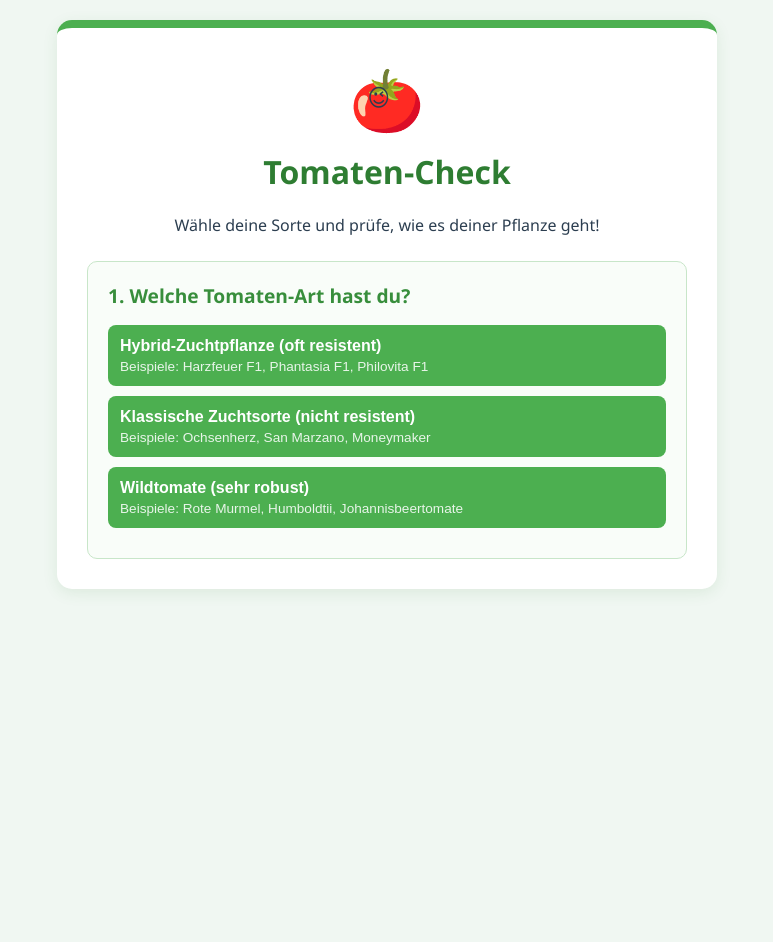
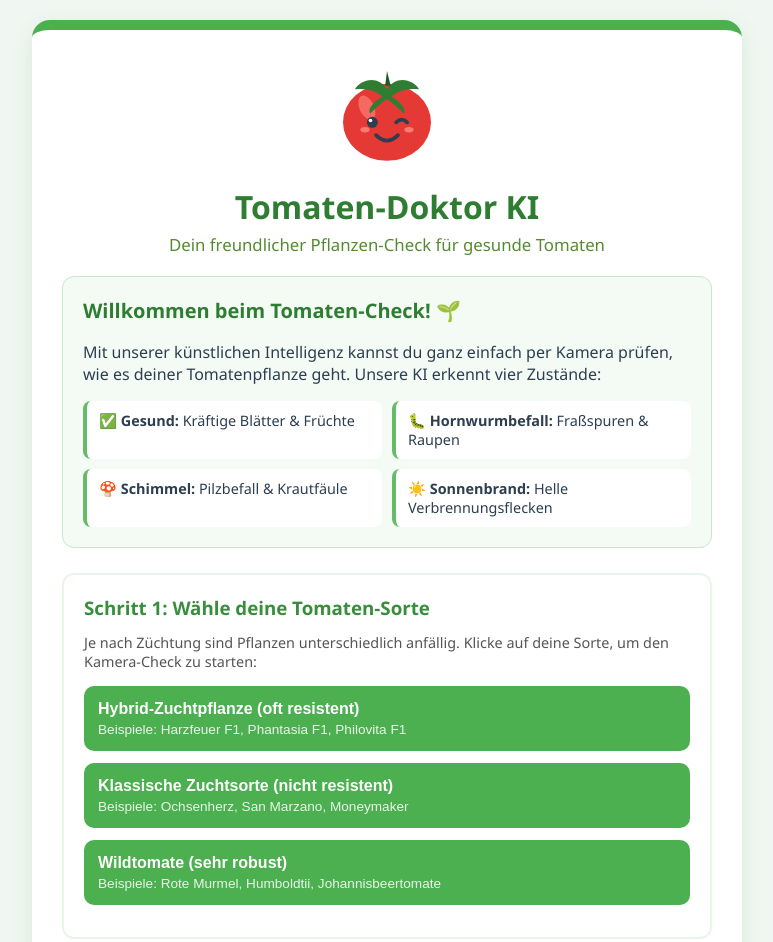
Before and after one commit to Emma061112/JugendForscht, a plain HTML site: page index.html in a window 1280 px wide. Shown: the top 942 px of the page, without its empty margins (253-1026 px from the left). Before the commit the page ends 800 px from the top, so only its background shows below. Drawn offline with Linux system fonts and the light colour scheme.

Commit message:
Update title and enhance layout for tomato checker

```diff
--- a/index.html
+++ b/index.html
@@ -3,7 +3,7 @@
 <head>
     <meta charset="UTF-8">
     <meta name="viewport" content="width=device-width, initial-scale=1.0">
-    <title>Tomaten-Doktor | Pflanzen-Check</title>
+    <title>Tomaten-Doktor KI | Pflanzen-Check</title>
     <style>
         /* Grün-Weißes, freundliches Design */
         body {
@@ -17,62 +17,81 @@
         }
         .container {
             background-color: #ffffff;
-            max-width: 600px;
+            max-width: 650px;
             width: 100%;
             padding: 30px;
-            border-radius: 15px;
-            box-shadow: 0 4px 15px rgba(46, 125, 50, 0.1);
-            border-top: 8px solid #4caf50;
+            border-radius: 18px;
+            box-shadow: 0 6px 20px rgba(46, 125, 50, 0.12);
+            border-top: 10px solid #4caf50;
         }
-        /* Die rote zwinkernde Tomate */
-        .logo {
+        .header {
             text-align: center;
-            margin-bottom: 10px;
-        }
-        .tomato-icon {
-            display: inline-block;
-            font-size: 60px;
-            position: relative;
-        }
-        .wink {
-            font-size: 24px;
-            position: absolute;
-            top: 22px;
-            left: 18px;
+            margin-bottom: 20px;
         }
         h1 {
             color: #2e7d32;
-            text-align: center;
-            margin-top: 5px;
+            margin: 10px 0 5px 0;
+            font-size: 2em;
         }
+        .subtitle {
+            color: #558b2f;
+            font-size: 1.05em;
+            margin-top: 0;
+        }
+        /* Info-Boxen auf der Hauptseite */
+        .info-section {
+            background-color: #f4fbf5;
+            border: 1px solid #c8e6c9;
+            border-radius: 12px;
+            padding: 20px;
+            margin-bottom: 25px;
+        }
+        .info-section h2 {
+            color: #2e7d32;
+            margin-top: 0;
+            font-size: 1.25em;
+        }
+        .info-grid {
+            display: grid;
+            grid-template-columns: 1fr 1fr;
+            gap: 10px;
+            margin-top: 15px;
+        }
+        .info-card {
+            background: #ffffff;
+            padding: 10px 12px;
+            border-radius: 8px;
+            border-left: 4px solid #66bb6a;
+            font-size: 0.9em;
+        }
+        /* Auswahl-Bereich */
         .step {
-            margin-top: 25px;
             padding: 20px;
-            background-color: #f9fdf9;
-            border: 1px solid #c8e6c9;
-            border-radius: 10px;
+            background-color: #ffffff;
+            border: 2px solid #e8f5e9;
+            border-radius: 12px;
         }
-        h2 {
+        h3 {
             color: #388e3c;
-            font-size: 1.2em;
             margin-top: 0;
         }
         button {
             display: block;
             width: 100%;
-            padding: 12px;
-            margin: 10px 0;
+            padding: 14px;
+            margin: 12px 0;
             background-color: #4caf50;
             color: white;
             border: none;
-            border-radius: 8px;
+            border-radius: 10px;
             font-size: 16px;
             cursor: pointer;
             text-align: left;
-            transition: background-color 0.2s;
+            transition: transform 0.1s, background-color 0.2s;
         }
         button:hover {
             background-color: #388e3c;
+            transform: translateY(-2px);
         }
         .example {
             font-size: 0.85em;
@@ -83,21 +102,24 @@
         .hidden {
             display: none;
         }
-        .result-box {
+        /* Platzhalter für Teachable Machine */
+        .tm-box {
+            margin-top: 15px;
+            padding: 25px;
+            background-color: #f1f8e9;
+            border: 2px dashed #4caf50;
+            border-radius: 12px;
+            text-align: center;
+        }
+        .back-link {
+            display: inline-block;
             margin-top: 20px;
-            padding: 15px;
-            border-radius: 8px;
-            background-color: #e8f5e9;
-            border-left: 5px solid #2e7d32;
-        }
-        .skill-link {
-            display: inline-block;
-            margin-top: 15px;
             color: #2e7d32;
             font-weight: bold;
             text-decoration: none;
+            cursor: pointer;
         }
-        .skill-link:hover {
+        .back-link:hover {
             text-decoration: underline;
         }
     </style>
@@ -105,89 +127,114 @@
 <body>
 
 <div class="container">
-    <!-- Symbol: Rote zwinkernde Tomate -->
-    <div class="logo">
-        <div class="tomato-icon">🍅<span class="wink">😉</span></div>
+
+    <!-- Cartoon-Tomate mit Gesicht (SVG) -->
+    <div class="header">
+        <svg width="110" height="110" viewBox="0 0 120 120" xmlns="http://w3.org">
+            <!-- Roter Tomatenkörper -->
+            <ellipse cx="60" cy="68" rx="48" ry="42" fill="#e53935" />
+            <!-- Glanzlicht -->
+            <ellipse cx="38" cy="52" rx="8" ry="14" transform="rotate(-25 38 52)" fill="#ff8a80" opacity="0.6" />
+            <!-- Grüner Strunk / Blätter -->
+            <path d="M60 32 C50 15, 30 22, 25 32 C40 30, 50 35, 55 40 C45 45, 38 55, 42 58 C50 50, 58 43, 60 43 C62 43, 70 50, 78 58 C82 55, 75 45, 65 40 C70 35, 80 30, 95 32 C90 22, 70 15, 60 32 Z" fill="#2e7d32"/>
+            <path d="M58 28 L60 12 L64 28 Z" fill="#1b5e20"/>
+            <!-- Cartoon-Gesicht (verschmolzen im Körper) -->
+            <!-- Linkes Auge (offen) -->
+            <circle cx="44" cy="68" r="6" fill="#2c3e50"/>
+            <circle cx="42" cy="66" r="2" fill="#ffffff"/>
+            <!-- Rechtes Auge (zwinkernd) -->
+            <path d="M70 68 Q76 62 82 68" stroke="#2c3e50" stroke-width="4" fill="none" stroke-linecap="round"/>
+            <!-- Freundlicher Mund -->
+            <path d="M48 82 Q60 94 72 82" stroke="#2c3e50" stroke-width="4" fill="none" stroke-linecap="round"/>
+            <!-- Süße Wangen -->
+            <ellipse cx="36" cy="76" rx="5" ry="3" fill="#ff8a80" opacity="0.8"/>
+            <ellipse cx="84" cy="76" rx="5" ry="3" fill="#ff8a80" opacity="0.8"/>
+        </svg>
+        <h1>Tomaten-Doktor KI</h1>
+        <p class="subtitle">Dein freundlicher Pflanzen-Check für gesunde Tomaten</p>
     </div>
-    <h1>Tomaten-Check</h1>
-    <p style="text-align: center;">Wähle deine Sorte und prüfe, wie es deiner Pflanze geht!</p>
+
+    <!-- Hauptseite: Informationen -->
+    <div id="main-info" class="info-section">
+        <h2>Willkommen beim Tomaten-Check! 🌱</h2>
+        <p>Mit unserer künstlichen Intelligenz kannst du ganz einfach per Kamera prüfen, wie es deiner Tomatenpflanze geht. Unsere KI erkennt vier Zustände:</p>
+
+        <div class="info-grid">
+            <div class="info-card"><strong>✅ Gesund:</strong> Kräftige Blätter & Früchte</div>
+            <div class="info-card"><strong>🐛 Hornwurmbefall:</strong> Fraßspuren & Raupen</div>
+            <div class="info-card"><strong>🍄 Schimmel:</strong> Pilzbefall & Krautfäule</div>
+            <div class="info-card"><strong>☀️ Sonnenbrand:</strong> Helle Verbrennungsflecken</div>
+        </div>
+    </div>
 
     <!-- Schritt 1: Sortenwahl -->
     <div id="step1" class="step">
-        <h2>1. Welche Tomaten-Art hast du?</h2>
+        <h3>Schritt 1: Wähle deine Tomaten-Sorte</h3>
+        <p style="font-size: 0.9em; color: #555; margin-top: -5px;">Je nach Züchtung sind Pflanzen unterschiedlich anfällig. Klicke auf deine Sorte, um den Kamera-Check zu starten:</p>
 
-        <button onclick="selectType('Hybrid-Zuchtpflanze (Resistent)')">
+        <button onclick="startTeachableMachine('Hybrid-Zuchtpflanze (Resistent)')">
             <strong>Hybrid-Zuchtpflanze (oft resistent)</strong>
             <span class="example">Beispiele: Harzfeuer F1, Phantasia F1, Philovita F1</span>
         </button>
 
-        <button onclick="selectType('Nicht-resistente Zuchtsorte')">
+        <button onclick="startTeachableMachine('Nicht-resistente Zuchtsorte')">
             <strong>Klassische Zuchtsorte (nicht resistent)</strong>
             <span class="example">Beispiele: Ochsenherz, San Marzano, Moneymaker</span>
         </button>
 
-        <button onclick="selectType('Wildtomate')">
+        <button onclick="startTeachableMachine('Wildtomate')">
             <strong>Wildtomate (sehr robust)</strong>
             <span class="example">Beispiele: Rote Murmel, Humboldtii, Johannisbeertomate</span>
         </button>
     </div>
 
-    <!-- Schritt 2: Gesundheits-Check -->
-    <div id="step2" class="step hidden">
-        <h2>2. Was fällt dir an deiner <span id="chosenType" style="color:#1b5e20;"></span> auf?</h2>
+    <!-- Schritt 2: Teachable Machine Bereich -->
+    <div id="step2-tm" class="step hidden">
+        <h3>Schritt 2: KI-Check für <span id="chosenType" style="color:#1b5e20;"></span></h3>
+        <p>Halte jetzt deine Tomate in die Kamera, um sie auf <strong>Gesundheit, Hornwurmbefall, Schimmel oder Sonnenbrand</strong> zu prüfen.</p>
 
-        <button onclick="showResult('gesund')">✅ Kräftige grüne Blätter, alles sieht super aus</button>
-        <button onclick="showResult('hornwurm')">🐛 Abgefressene Blätter & große grüne Raupen</button>
-        <button onclick="showResult('schimmel')">🍄 Grauer oder weißer Belag, braune Flecken</button>
-        <button onclick="showResult('sonnenbrand')">☀️ Weiße oder hellbraune, papierartige Flecken auf den Früchten</button>
+        <!-- HIER DEINEN TEACHABLE MACHINE CODE EINFÜGEN -->
+        <div class="tm-box">
+            <p style="color: #2e7d32; font-weight: bold;">📷 Kamera & Teachable Machine Bereich</p>
+            <p style="font-size: 0.9em; color: #555;">Füge hier im Quellcode das Canvas-Element und das Skript von Google Teachable Machine ein.</p>
+
+            <!-- Teachable Machine Container -->
+            <div id="webcam-container"></div>
+            <div id="label-container" style="margin-top: 15px; font-weight: bold; font-size: 1.1em;"></div>
+        </div>
+        <!-- ENDE TEACHABLE MACHINE CODE -->
+
+        <div style="text-align: center;">
+            <a class="back-link" onclick="resetCheck()">⬅️ Zurück zur Startseite & Sortenwahl</a>
+        </div>
     </div>
 
-    <!-- Ergebnis-Anzeige -->
-    <div id="result" class="result-box hidden">
-        <h3 id="resultTitle" style="margin-top:0; color:#2e7d32;"></h3>
-        <p id="resultText"></p>
-        <a href="#top" class="skill-link" onclick="resetCheck()">🔄 Neuen Tomaten-Check starten (Skill-Link)</a>
-    </div>
 </div>
 
 <script>
-    let currentTomatoType = "";
+    function startTeachableMachine(type) {
+        // Gewählte Sorte anzeigen
+        document.getElementById('chosenType').innerText = type;
 
-    function selectType(type) {
-        currentTomatoType = type;
-        document.getElementById('chosenType').innerText = type;
+        // Hauptinfos und Sortenwahl ausblenden, Kamera-Bereich zeigen
+        document.getElementById('main-info').classList.add('hidden');
         document.getElementById('step1').classList.add('hidden');
-        document.getElementById('step2').classList.remove('hidden');
-    }
+        document.getElementById('step2-tm').classList.remove('hidden');
 
-    function showResult(condition) {
-        const resultDiv = document.getElementById('result');
-        const title = document.getElementById('resultTitle');
-        const text = document.getElementById('resultText');
-
-        document.getElementById('step2').classList.add('hidden');
-        resultDiv.classList.remove('hidden');
-
-        if (condition === 'gesund') {
-            title.innerText = "🎉 Deiner Tomate geht es prima!";
-            text.innerText = "Deine " + currentTomatoType + " ist kerngesund. Gieße sie weiterhin regelmäßig an den Wurzeln und gib ihr genug Sonne.";
-        } else if (condition === 'hornwurm') {
-            title.innerText = "🐛 Achtung: Hornwurmbefall!";
-            text.innerText = "Die großen Raupen fressen extrem schnell. Sammle sie am besten sofort per Hand ab, da selbst eine " + currentTomatoType + " darunter stark leidet.";
-        } else if (condition === 'schimmel') {
-            title.innerText = "🍄 Verdacht auf Schimmel / Krautfäule";
-            text.innerText = "Entferne betroffene Blätter sofort (nicht auf den Kompost!). Besonders bei nicht-resistenten Sorten solltest du jetzt auf trockene Blätter achten und nur von unten gießen.";
-        } else if (condition === 'sonnenbrand') {
-            title.innerText = "☀️ Deine Tomate hat Sonnenbrand";
-            text.innerText = "Zu viel pralle Mittagssonne hat die Schale verbrannt. Sorge für etwas Schatten (z. B. ein Sonnensegel) und entferne nicht zu viele schützende Blätter.";
-        }
+        // Falls du die init()-Funktion von Teachable Machine nutzt, kannst du sie hier aufrufen:
+        // init();
     }
 
     function resetCheck() {
-        document.getElementById('result').classList.add('hidden');
+        document.getElementById('step2-tm').classList.add('hidden');
+        document.getElementById('main-info').classList.remove('hidden');
         document.getElementById('step1').classList.remove('hidden');
     }
 </script>
 
+<!-- HIER UNTEN DIE TEACHABLE MACHINE SCRIPTS EINFÜGEN -->
+<!-- <script src="https://jsdelivr.net"></script> -->
+<!-- <script src="https://jsdelivr.net"></script> -->
+
 </body>
 </html>
```
